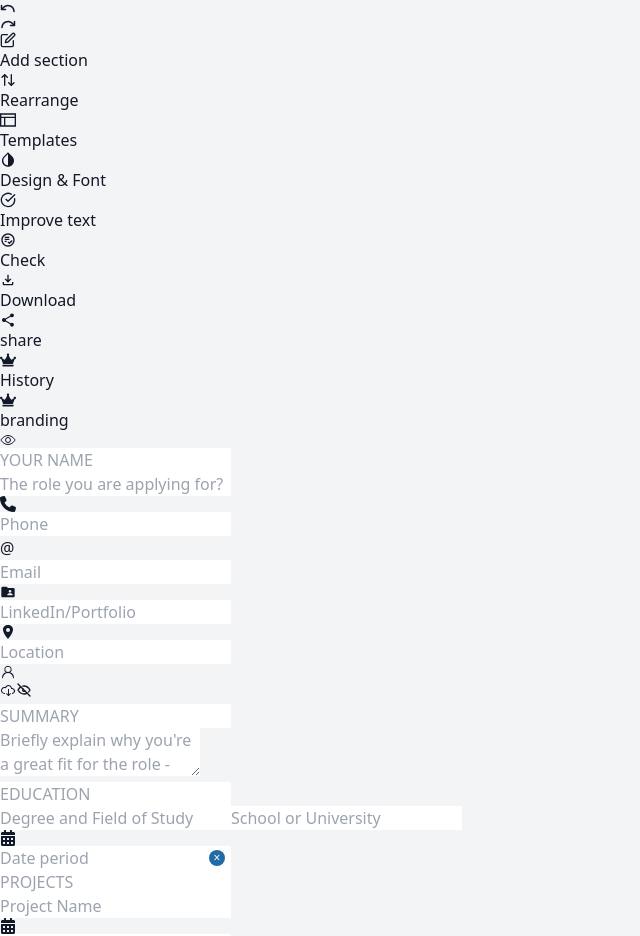
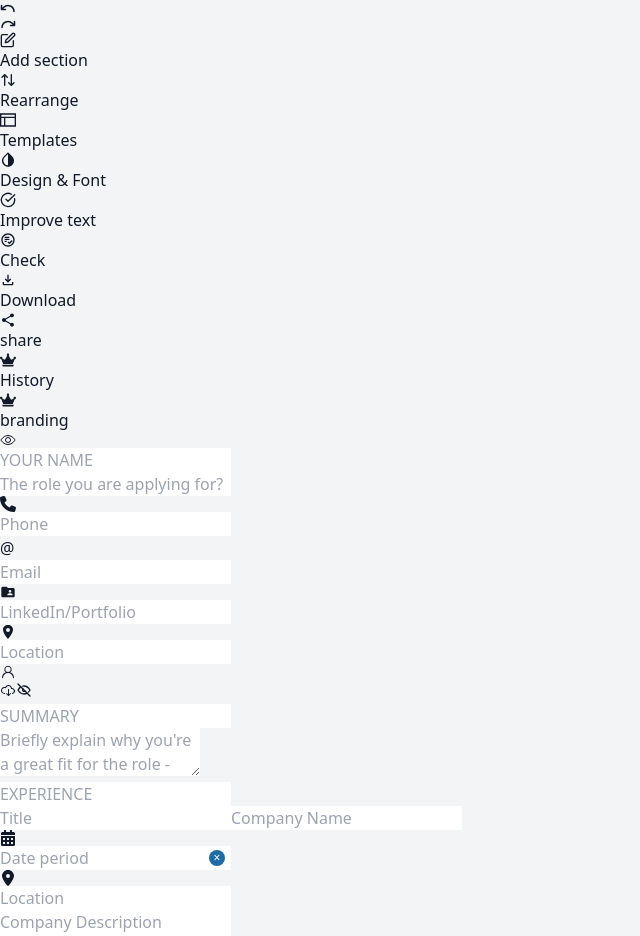
Before and after one commit to Mohammadim1998/resume_builder, a React (Vite) app: page / in a window 1280 px wide. Shown: the top 936 px of the page, without its empty margins (0-640 px from the left). Built offline with nearby package versions, Linux system fonts and the light colour scheme.

Commit message:
fixed reArrange

```diff
--- a/src/components/reArrangePanel/reArrangePanel.tsx
+++ b/src/components/reArrangePanel/reArrangePanel.tsx
@@ -2,6 +2,8 @@ import { useState } from "react";
 import { DragDropContext, Droppable, Draggable } from "@hello-pangea/dnd";
 
 export default function RearrangePanel({ sections, onClose, onSave }) {
+  console.log("Sections: ",sections);
+
   // تقسیم اولیه به دو ستون
   const [columns, setColumns] = useState({
     left: sections.slice(0, Math.ceil(sections.length / 2)),
--- a/src/components/resumeEditor/resumeEditor.tsx
+++ b/src/components/resumeEditor/resumeEditor.tsx
@@ -9,25 +9,29 @@ import Projects from "../sections/projects/projects";
 import Experience from "../sections/experience/experienc";
 import Languages from "../sections/languages/languages";
 import RearrangePanel from "../reArrangePanel/reArrangePanel";
+
+const sectionComponents = {
+  summary: Summary,
+  education: Education,
+  projects: Projects,
+  achievement: Achievement,
+  experience: Experience,
+  languages: Languages,
+};
+
 const initialSections = [
-  { id: "profile", title: "Profile" },
-  { id: "experience", title: "Experience" },
-  { id: "education", title: "Education" },
-  { id: "skills", title: "Skills" },
-  { id: "projects", title: "Projects" },
+  { id: "summary", title: "Summary", component: "summary" },
+  { id: "experience", title: "Experience", component: "experience" },
+  { id: "education", title: "Education", component: "education" },
+  { id: "projects", title: "Projects", component: "projects" },
+  { id: "achievement", title: "Achievements", component: "achievement" },
+  { id: "languages", title: "Languages", component: "languages" },
 ];
 
 const ResumeEditor = () => {
   /* This place for reArrange */
-  const [sections, setSections] = useState(() => {
-    const saved = localStorage.getItem("resumeSections");
-    return saved ? JSON.parse(saved) : initialSections;
-  });
+  const [sections, setSections] = useState(initialSections);
   const [showRearrange, setShowRearrange] = useState(false);
-
-  useEffect(() => {
-    localStorage.setItem("resumeSections", JSON.stringify(sections));
-  }, [sections]);
 
   const updateOrder = (newOrder) => setSections(newOrder);
   /* End place for reArrange */
@@ -53,7 +57,7 @@ const ResumeEditor = () => {
       shortDescription: "",
       longDescription: "",
     },
-    languages:{title:"",lang:"",level:""}
+    languages: { title: "", lang: "", level: "" },
   });
 
   console.log("one: ", formData);
@@ -96,6 +100,28 @@ const ResumeEditor = () => {
     }));
   };
 
+  const renderSections = (section) => {
+    const Component = sectionComponents[section.component];
+    if (!Component) return null;
+
+    const handlers = {
+      summary: handleSummaryChange,
+      education: handleEducationChange,
+      projects: handleProjectsChange,
+      achievement: handleAchievementChange,
+      experience: handleExperienceChange,
+      languages: handleLanguagesChange,
+    };
+
+    return (
+      <Component
+        key={section.id}
+        value={formData[section.component]}
+        onChange={handlers[section.component]}
+      />
+    );
+  };
+
   return (
     <section className="w-full flex justify-center gap-x-10 p-2 md:p-4">
       <aside className="w-[12%] fixed top-4 left-4 h-[90%] bg-white rounded hidden md:flex">
@@ -110,7 +136,7 @@ const ResumeEditor = () => {
 
         <Address />
         <div className="w-full grid grid-cols-1 md:grid-cols-2 gap-4 gap-y-2 mt-4">
-          <Summary value={formData.summary} onChange={handleSummaryChange} />
+          {/* <Summary value={formData.summary} onChange={handleSummaryChange} />
           <Education
             value={formData.education}
             onChange={handleEducationChange}
@@ -123,11 +149,12 @@ const ResumeEditor = () => {
           <Experience
             value={formData.experience}
             onChange={handleExperienceChange}
-            />
+          />
           <Languages
             value={formData.languages}
             onChange={handleLanguagesChange}
-          />
+          /> */}
+          {sections.map(renderSections)}
         </div>
       </div>
 
```
